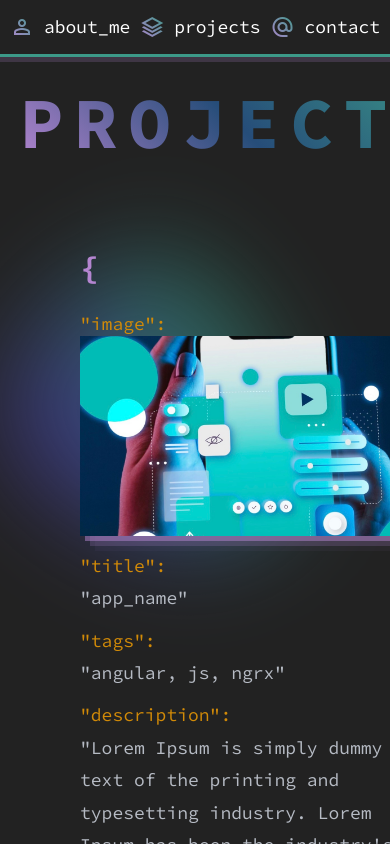
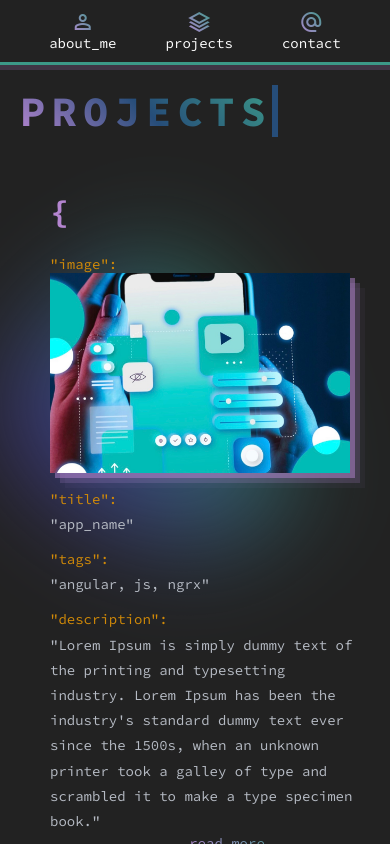
Before and after one commit to luisvent/code_theme_html_template, a website: page public/projects.html in a window 390 px wide. Drawn offline with nearby package versions, Linux system fonts and the light colour scheme.

Commit message:
improved responsive support for small devices

```diff
--- a/public/assets/_responsive.scss
+++ b/public/assets/_responsive.scss
@@ -1,6 +1,7 @@
 @media (max-width: 1200px) {
 
   .content {
+    width: 100% !important;
     margin-left: 20px !important;
   }
 
@@ -81,3 +82,68 @@
     }
   }
 }
+
+@media (max-width: 630px) {
+
+  .top-bar {
+    padding: 10px 0 !important;
+
+    .tab {
+      flex-direction: column;
+      justify-content: center;
+      align-items: center;
+      font-size: 14px;
+    }
+  }
+
+  .title {
+    font-size: 42px !important;
+    margin-bottom: 25px !important;
+  }
+
+  .json-container {
+    margin-left: 20px !important;
+    font-size: 14px !important;
+
+    .pair-container {
+      .values-container {
+
+        .project-img {
+          img {
+            width: 400px !important;
+          }
+        }
+      }
+    }
+  }
+
+  .footer {
+    span {
+      padding: 0 20px;
+      text-align: center;
+    }
+  }
+
+  .list-separator {
+
+    &:before {
+      content: '/* -- separator -- */' !important;
+    }
+  }
+}
+
+@media (max-width: 400px) {
+
+  .json-container {
+    .pair-container {
+      .values-container {
+
+        .project-img {
+          img {
+            width: 300px !important;
+          }
+        }
+      }
+    }
+  }
+}
```
Also changed, not shown: README.md, public/assets/styles.css, 1 other file.
